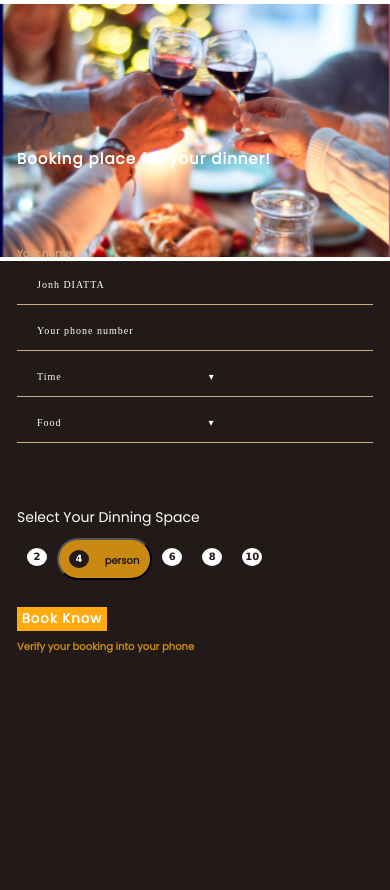
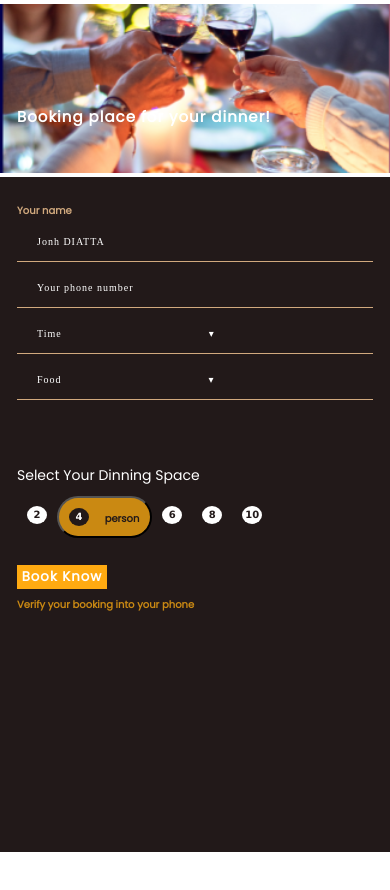
Before and after one commit to ZaffService/responsiveForm3, a plain HTML site: page index.html in a window 390 px wide. After the commit the page ends 852 px from the top, so only its background shows below. Drawn offline with Linux system fonts and the light colour scheme.

Commit message:
responsiveIt

```diff
--- a/style.css
+++ b/style.css
@@ -179,7 +179,7 @@ body {
         margin-top: 1%;
         left: 0;
         width: 100%;
-        height:30vh;
+        height:20vh;
         background: url('form2.png');
         background-position: center;
         background-size: cover;
@@ -190,13 +190,15 @@ body {
         align-items: center;
         justify-content: center;
         width: 100%;
-        height: 100vh;
+        height: 80vh;
         background-color: rgb(34, 25, 25);
     }
 
     .formulaire{
         height: 150%;
-        padding-bottom: 60%;
+        padding-top: 0%;
+        overflow-x: hidden;
+        overflow-y: hidden;
     }
 
 
```
